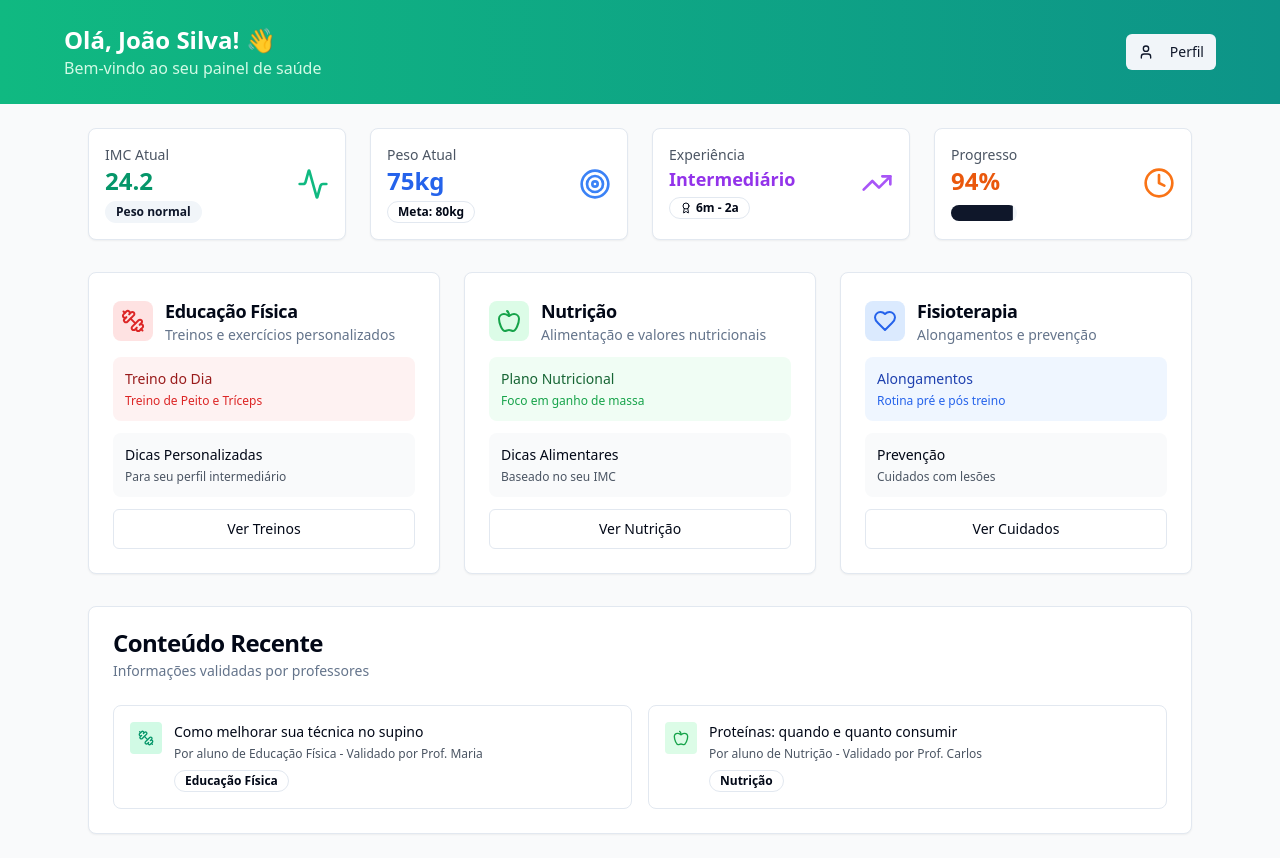
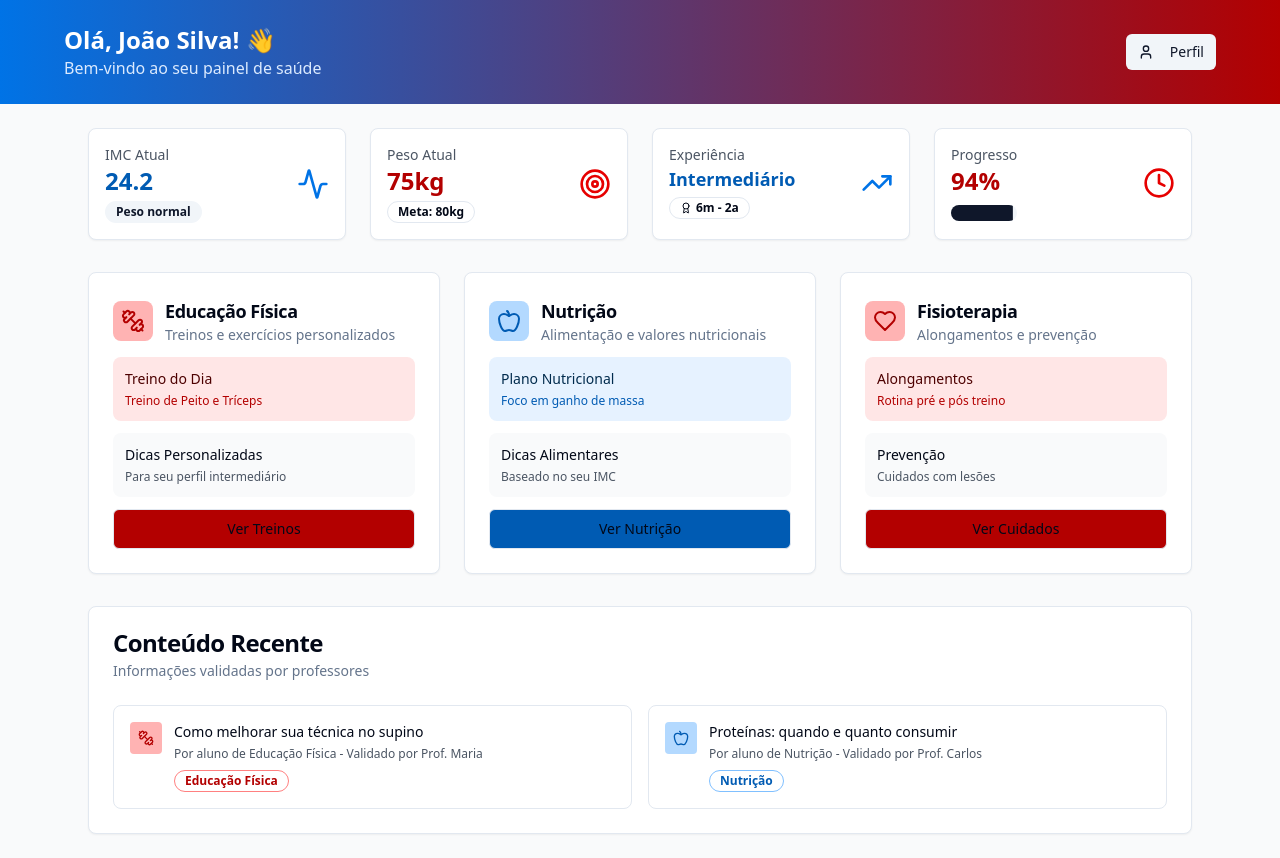
Before and after one commit to moaaac/FitConstance, a React (Vite) app: page /dashboard in a window 1280 px wide. Built offline with nearby package versions, Linux system fonts and the light colour scheme.

Commit message:
Refactor: Apply design system to UI
Apply the specified colors and icon to the main screens based on the provided configurations.

```diff
--- a/src/pages/Dashboard.tsx
+++ b/src/pages/Dashboard.tsx
@@ -32,12 +32,12 @@ const Dashboard = () => {
   return (
     <div className="min-h-screen bg-gray-50">
       {/* Header */}
-      <div className="bg-gradient-to-r from-emerald-500 to-teal-600 text-white p-6">
+      <div className="bg-gradient-to-r from-vita-blue-500 to-vita-red-600 text-white p-6">
         <div className="max-w-6xl mx-auto">
           <div className="flex items-center justify-between">
             <div>
               <h1 className="text-2xl font-bold">Olá, {userProfile.name}! 👋</h1>
-              <p className="text-emerald-100">Bem-vindo ao seu painel de saúde</p>
+              <p className="text-blue-100">Bem-vindo ao seu painel de saúde</p>
             </div>
             <div className="flex items-center gap-4">
               <Button variant="secondary" size="sm">
@@ -57,12 +57,12 @@ const Dashboard = () => {
               <div className="flex items-center justify-between">
                 <div>
                   <p className="text-sm text-gray-600">IMC Atual</p>
-                  <p className="text-2xl font-bold text-emerald-600">{userProfile.imc}</p>
+                  <p className="text-2xl font-bold text-vita-blue-600">{userProfile.imc}</p>
                   <Badge variant="secondary" className="text-xs mt-1">
                     {userProfile.imcStatus}
                   </Badge>
                 </div>
-                <Activity className="w-8 h-8 text-emerald-500" />
+                <Activity className="w-8 h-8 text-vita-blue-500" />
               </div>
             </CardContent>
           </Card>
@@ -72,12 +72,12 @@ const Dashboard = () => {
               <div className="flex items-center justify-between">
                 <div>
                   <p className="text-sm text-gray-600">Peso Atual</p>
-                  <p className="text-2xl font-bold text-blue-600">{userProfile.pesoAtual}kg</p>
+                  <p className="text-2xl font-bold text-vita-red-600">{userProfile.pesoAtual}kg</p>
                   <Badge variant="outline" className="text-xs mt-1">
                     Meta: {userProfile.pesoMeta}kg
                   </Badge>
                 </div>
-                <Target className="w-8 h-8 text-blue-500" />
+                <Target className="w-8 h-8 text-vita-red-500" />
               </div>
             </CardContent>
           </Card>
@@ -87,13 +87,13 @@ const Dashboard = () => {
               <div className="flex items-center justify-between">
                 <div>
                   <p className="text-sm text-gray-600">Experiência</p>
-                  <p className="text-lg font-bold text-purple-600">{userProfile.experiencia}</p>
+                  <p className="text-lg font-bold text-vita-blue-600">{userProfile.experiencia}</p>
                   <Badge variant="outline" className="text-xs mt-1">
                     <Award className="w-3 h-3 mr-1" />
                     6m - 2a
                   </Badge>
                 </div>
-                <TrendingUp className="w-8 h-8 text-purple-500" />
+                <TrendingUp className="w-8 h-8 text-vita-blue-500" />
               </div>
             </CardContent>
           </Card>
@@ -103,10 +103,10 @@ const Dashboard = () => {
               <div className="flex items-center justify-between">
                 <div>
                   <p className="text-sm text-gray-600">Progresso</p>
-                  <p className="text-2xl font-bold text-orange-600">{Math.round(progressoPeso)}%</p>
+                  <p className="text-2xl font-bold text-vita-red-600">{Math.round(progressoPeso)}%</p>
                   <Progress value={progressoPeso} className="mt-2" />
                 </div>
-                <Clock className="w-8 h-8 text-orange-500" />
+                <Clock className="w-8 h-8 text-vita-red-500" />
               </div>
             </CardContent>
           </Card>
@@ -118,8 +118,8 @@ const Dashboard = () => {
           <Card className="hover:shadow-lg transition-shadow cursor-pointer">
             <CardHeader className="pb-3">
               <div className="flex items-center gap-3">
-                <div className="p-2 bg-red-100 rounded-lg">
-                  <Dumbbell className="w-6 h-6 text-red-600" />
+                <div className="p-2 bg-vita-red-100 rounded-lg">
+                  <Dumbbell className="w-6 h-6 text-vita-red-600" />
                 </div>
                 <div>
                   <CardTitle className="text-lg">Educação Física</CardTitle>
@@ -129,15 +129,15 @@ const Dashboard = () => {
             </CardHeader>
             <CardContent>
               <div className="space-y-3">
-                <div className="p-3 bg-red-50 rounded-lg">
-                  <h4 className="font-medium text-sm text-red-800">Treino do Dia</h4>
-                  <p className="text-xs text-red-600 mt-1">Treino de Peito e Tríceps</p>
+                <div className="p-3 bg-vita-red-50 rounded-lg">
+                  <h4 className="font-medium text-sm text-vita-red-800">Treino do Dia</h4>
+                  <p className="text-xs text-vita-red-600 mt-1">Treino de Peito e Tríceps</p>
                 </div>
                 <div className="p-3 bg-gray-50 rounded-lg">
                   <h4 className="font-medium text-sm">Dicas Personalizadas</h4>
                   <p className="text-xs text-gray-600 mt-1">Para seu perfil intermediário</p>
                 </div>
-                <Button className="w-full" variant="outline">
+                <Button className="w-full bg-vita-red-600 hover:bg-vita-red-700" variant="outline">
                   Ver Treinos
                 </Button>
               </div>
@@ -148,8 +148,8 @@ const Dashboard = () => {
           <Card className="hover:shadow-lg transition-shadow cursor-pointer">
             <CardHeader className="pb-3">
               <div className="flex items-center gap-3">
-                <div className="p-2 bg-green-100 rounded-lg">
-                  <Apple className="w-6 h-6 text-green-600" />
+                <div className="p-2 bg-vita-blue-100 rounded-lg">
+                  <Apple className="w-6 h-6 text-vita-blue-600" />
                 </div>
                 <div>
                   <CardTitle className="text-lg">Nutrição</CardTitle>
@@ -159,15 +159,15 @@ const Dashboard = () => {
             </CardHeader>
             <CardContent>
               <div className="space-y-3">
-                <div className="p-3 bg-green-50 rounded-lg">
-                  <h4 className="font-medium text-sm text-green-800">Plano Nutricional</h4>
-                  <p className="text-xs text-green-600 mt-1">Foco em ganho de massa</p>
+                <div className="p-3 bg-vita-blue-50 rounded-lg">
+                  <h4 className="font-medium text-sm text-vita-blue-800">Plano Nutricional</h4>
+                  <p className="text-xs text-vita-blue-600 mt-1">Foco em ganho de massa</p>
                 </div>
                 <div className="p-3 bg-gray-50 rounded-lg">
                   <h4 className="font-medium text-sm">Dicas Alimentares</h4>
                   <p className="text-xs text-gray-600 mt-1">Baseado no seu IMC</p>
                 </div>
-                <Button className="w-full" variant="outline">
+                <Button className="w-full bg-vita-blue-600 hover:bg-vita-blue-700" variant="outline">
                   Ver Nutrição
                 </Button>
               </div>
@@ -178,8 +178,8 @@ const Dashboard = () => {
           <Card className="hover:shadow-lg transition-shadow cursor-pointer">
             <CardHeader className="pb-3">
               <div className="flex items-center gap-3">
-                <div className="p-2 bg-blue-100 rounded-lg">
-                  <Heart className="w-6 h-6 text-blue-600" />
+                <div className="p-2 bg-vita-red-100 rounded-lg">
+                  <Heart className="w-6 h-6 text-vita-red-600" />
                 </div>
                 <div>
                   <CardTitle className="text-lg">Fisioterapia</CardTitle>
@@ -189,15 +189,15 @@ const Dashboard = () => {
             </CardHeader>
             <CardContent>
               <div className="space-y-3">
-                <div className="p-3 bg-blue-50 rounded-lg">
-                  <h4 className="font-medium text-sm text-blue-800">Alongamentos</h4>
-                  <p className="text-xs text-blue-600 mt-1">Rotina pré e pós treino</p>
+                <div className="p-3 bg-vita-red-50 rounded-lg">
+                  <h4 className="font-medium text-sm text-vita-red-800">Alongamentos</h4>
+                  <p className="text-xs text-vita-red-600 mt-1">Rotina pré e pós treino</p>
                 </div>
                 <div className="p-3 bg-gray-50 rounded-lg">
                   <h4 className="font-medium text-sm">Prevenção</h4>
                   <p className="text-xs text-gray-600 mt-1">Cuidados com lesões</p>
                 </div>
-                <Button className="w-full" variant="outline">
+                <Button className="w-full bg-vita-red-600 hover:bg-vita-red-700" variant="outline">
                   Ver Cuidados
                 </Button>
               </div>
@@ -215,13 +215,13 @@ const Dashboard = () => {
             <div className="grid grid-cols-1 md:grid-cols-2 gap-4">
               <div className="p-4 border rounded-lg">
                 <div className="flex items-start gap-3">
-                  <div className="p-2 bg-emerald-100 rounded">
-                    <Dumbbell className="w-4 h-4 text-emerald-600" />
+                  <div className="p-2 bg-vita-red-100 rounded">
+                    <Dumbbell className="w-4 h-4 text-vita-red-600" />
                   </div>
                   <div className="flex-1">
                     <h4 className="font-medium text-sm">Como melhorar sua técnica no supino</h4>
                     <p className="text-xs text-gray-600 mt-1">Por aluno de Educação Física - Validado por Prof. Maria</p>
-                    <Badge variant="outline" className="text-xs mt-2">
+                    <Badge variant="outline" className="text-xs mt-2 text-vita-red-600 border-vita-red-200">
                       Educação Física
                     </Badge>
                   </div>
@@ -230,13 +230,13 @@ const Dashboard = () => {
 
               <div className="p-4 border rounded-lg">
                 <div className="flex items-start gap-3">
-                  <div className="p-2 bg-green-100 rounded">
-                    <Apple className="w-4 h-4 text-green-600" />
+                  <div className="p-2 bg-vita-blue-100 rounded">
+                    <Apple className="w-4 h-4 text-vita-blue-600" />
                   </div>
                   <div className="flex-1">
                     <h4 className="font-medium text-sm">Proteínas: quando e quanto consumir</h4>
                     <p className="text-xs text-gray-600 mt-1">Por aluno de Nutrição - Validado por Prof. Carlos</p>
-                    <Badge variant="outline" className="text-xs mt-2">
+                    <Badge variant="outline" className="text-xs mt-2 text-vita-blue-600 border-vita-blue-200">
                       Nutrição
                     </Badge>
                   </div>
--- a/tailwind.config.ts
+++ b/tailwind.config.ts
@@ -1,3 +1,4 @@
+
 import type { Config } from "tailwindcss";
 
 export default {
@@ -61,6 +62,31 @@ export default {
 					'accent-foreground': 'hsl(var(--sidebar-accent-foreground))',
 					border: 'hsl(var(--sidebar-border))',
 					ring: 'hsl(var(--sidebar-ring))'
+				},
+				// Cores do ícone
+				'vita-blue': {
+					50: '#e6f2ff',
+					100: '#b3d9ff',
+					200: '#80c0ff',
+					300: '#4da6ff',
+					400: '#1a8cff',
+					500: '#0073e6',
+					600: '#005bb3',
+					700: '#004380',
+					800: '#002b4d',
+					900: '#00131a'
+				},
+				'vita-red': {
+					50: '#ffe6e6',
+					100: '#ffb3b3',
+					200: '#ff8080',
+					300: '#ff4d4d',
+					400: '#ff1a1a',
+					500: '#e60000',
+					600: '#b30000',
+					700: '#800000',
+					800: '#4d0000',
+					900: '#1a0000'
 				}
 			},
 			borderRadius: {
```
Also changed, not shown: src/pages/Index.tsx (+32 -32 lines), src/pages/Login.tsx (+7 -7 lines), src/pages/Register.tsx (+12 -12 lines), public/lovable-uploads/b639da62-bb05-4a29-b77c-9c6d6e2cc3b2.png (added).
